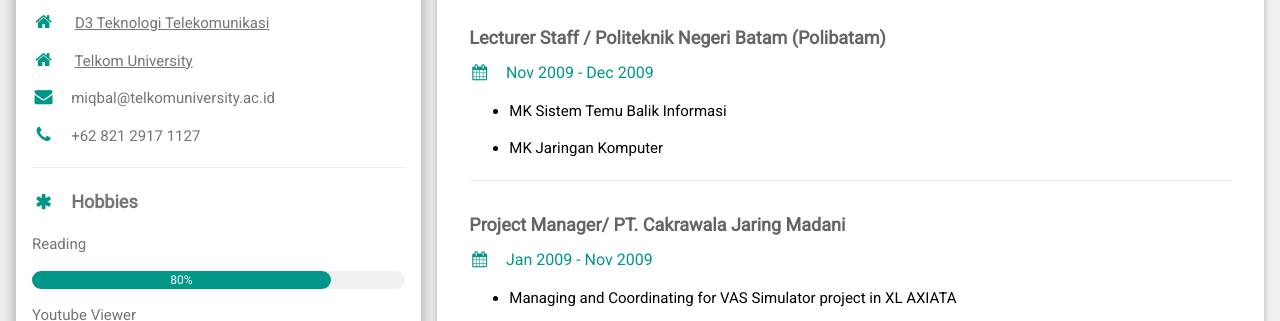
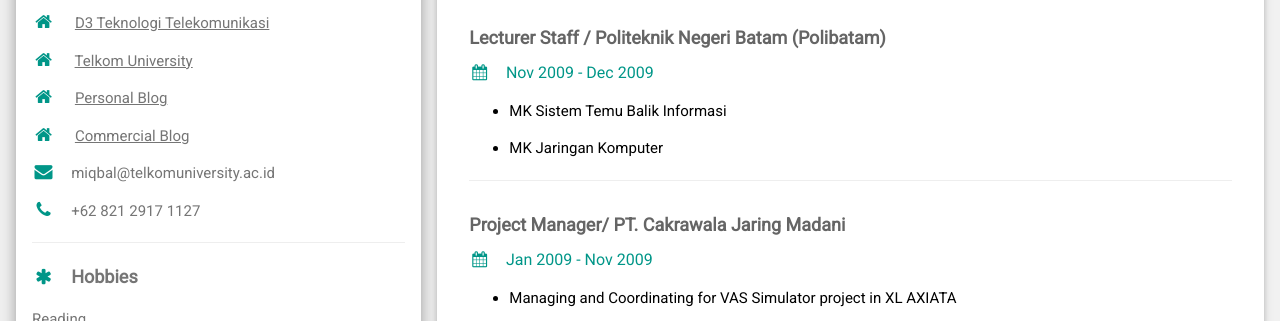
Before and after one commit to xepatan/xepatan.github.io, a plain HTML site: page index.html in a window 1280 px wide. Shown: the part 437-758 px from the top of the page. Drawn offline with nearby package versions, Linux system fonts and the light colour scheme.

Commit message:
menambahkan alamat blog

```diff
--- a/index.html
+++ b/index.html
@@ -36,6 +36,8 @@
               <p><i class="fa fa-briefcase fa-fw w3-margin-right w3-large w3-text-teal"></i>Lecturer</p>
               <p><i class="fa fa-home fa-fw w3-margin-right w3-large w3-text-teal"></i> <a href="https://dte.telkomuniversity.ac.id/" target="_blank">D3 Teknologi Telekomunikasi </a></p>
               <p><i class="fa fa-home fa-fw w3-margin-right w3-large w3-text-teal"></i> <a href="https://www.telkomuniversity.ac.id/" target="_blank">Telkom University</a></p>
+              <p><i class="fa fa-home fa-fw w3-margin-right w3-large w3-text-teal"></i> <a href="https://miqbal.staff.telkomuniversity.ac.id/" target="_blank">Personal Blog</a></p>
+              <p><i class="fa fa-home fa-fw w3-margin-right w3-large w3-text-teal"></i> <a href="https://www.bagiteknologi.com/" target="_blank">Commercial Blog</a></p>
               <p><i class="fa fa-envelope fa-fw w3-margin-right w3-large w3-text-teal"></i>miqbal@telkomuniversity.ac.id</p>
               <p><i class="fa fa-phone fa-fw w3-margin-right w3-large w3-text-teal"></i>+62 821 2917 1127</p>
               <hr />
```
